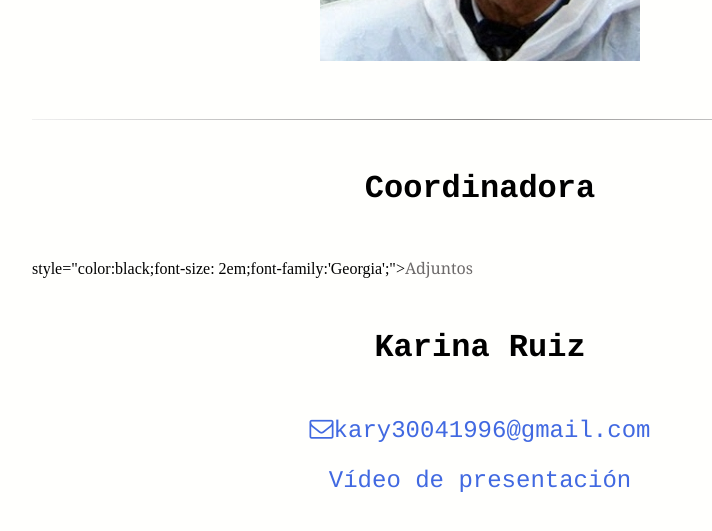
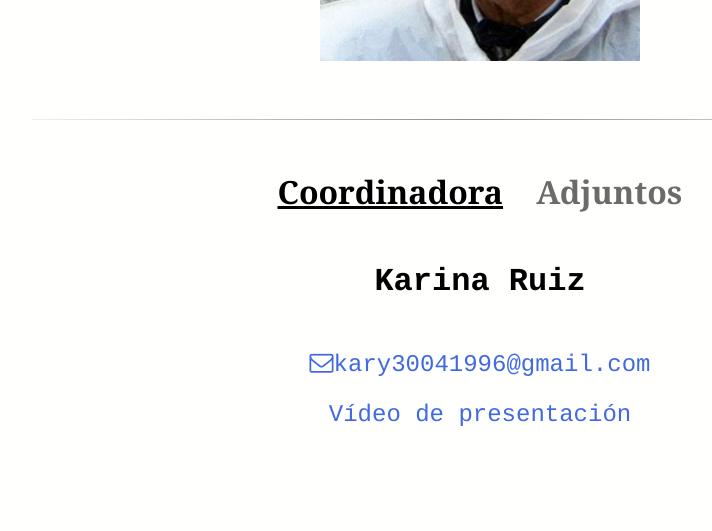
Before and after one commit to BouzasLab25/bouzaslab25.github.io, a Jekyll site: the page built from cursos/Coordinadora.html, in a window 1280 px wide and 900 px high, scrolled down 673 px. Shown: the top 531 px of the window, without its empty margins (160-872 px from the left). Built offline with Jekyll 4.4.1, drawn with Linux system fonts in a browser that asks for light colours.

Commit message:
Update Coordinadora.html

```diff
--- a/cursos/Coordinadora.html
+++ b/cursos/Coordinadora.html
@@ -11,9 +11,8 @@
 
 <hr class="style14">
 
-<h3 &nbsp;&nbsp;&nbsp;&nbsp;<u>Coordinadora</u></h3> style="color:black;font-size: 2em;font-family:'Georgia';"><a href="/cursos/Adjuntos.html" style="color:#6d6a6a;font-size: 1em;font-family:'Georgia';">Adjuntos</a>
+<h3 style="color:black;font-size: 2em;font-family:'Georgia';"><u>Coordinadora</u></a>&nbsp;&nbsp;&nbsp;&nbsp;<a href="/cursos/Adjuntos.html" style="color:#6d6a6a;font-size: 1em;font-family:'Georgia';">Adjuntos</a></h3>
 </p>
-
 
 <h3>Karina Ruiz</h3>
 
```
